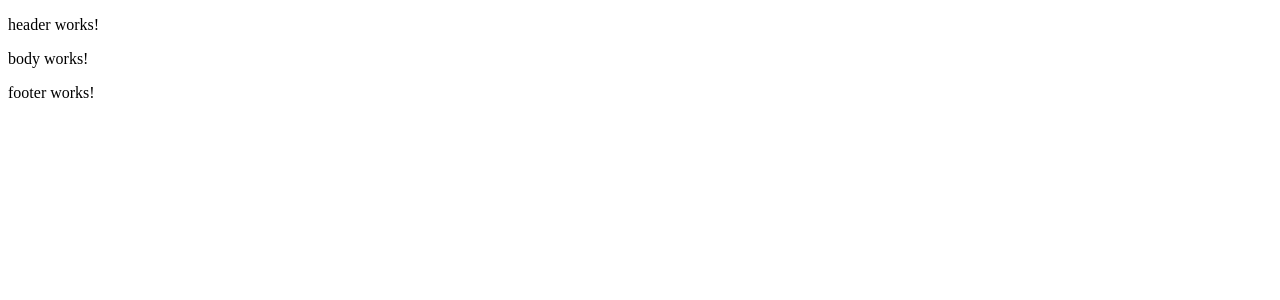
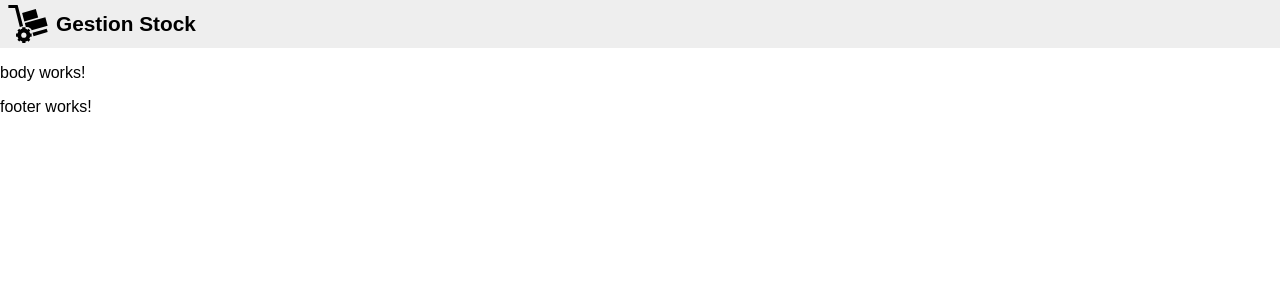
Before and after one commit to jlg-formation/agulu1-mar-2024, an Angular app in the folder front/: page / in a window 1280 px wide. Shown: the top 300 px of the page. Built offline with nearby package versions, Linux system fonts and the light colour scheme.

Commit message:
dev: header dom and css ok

```diff
--- a/front/src/app/layout/header/header.component.html
+++ b/front/src/app/layout/header/header.component.html
@@ -1 +1,6 @@
-<p>header works!</p>
+<header>
+  <a href="#">
+    <img src="assets/logo.svg" alt="Logo" />
+    <span>Gestion Stock</span>
+  </a>
+</header>
--- a/front/src/app/layout/header/header.component.scss
+++ b/front/src/app/layout/header/header.component.scss
@@ -0,0 +1,30 @@
+header {
+  padding: 0 0.5em;
+  background: #eee;
+  height: 3em;
+
+  display: flex;
+  align-items: center;
+
+  a {
+    display: flex;
+    align-items: center;
+    gap: 0.5em;
+
+    color: inherit;
+    text-decoration: inherit;
+
+    &:hover {
+      text-decoration: underline;
+    }
+
+    img {
+      height: 2.5em;
+    }
+
+    span {
+      font-weight: bold;
+      font-size: 1.3em;
+    }
+  }
+}
--- a/front/src/styles.scss
+++ b/front/src/styles.scss
@@ -1 +1,6 @@
 /* You can add global styles to this file, and also import other style files */
+
+body {
+  font-family: sans-serif;
+  margin: 0;
+}
```
